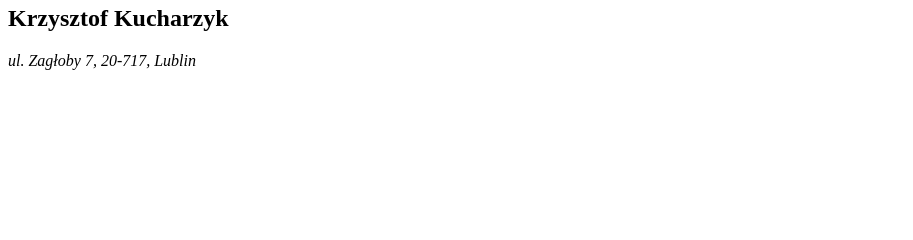
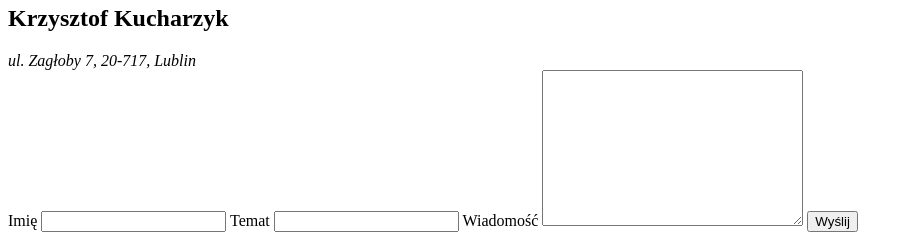
Before and after one commit to krzysztofkucharzyk/html-prosta-strona, a plain HTML site: page index.html in a window 1280 px wide. Shown: the part 1545-1785 px from the top of the page, without its empty margins (0-913 px from the left). Before the commit the page ends 1623 px from the top, so only its background shows below. Drawn offline with Linux system fonts and the light colour scheme.

Commit message:
Ostateczne

```diff
--- a/index.html
+++ b/index.html
@@ -50,6 +50,15 @@
     <section id="contact">
         <h1>Krzysztof Kucharzyk</h1>
         <address>ul. Zagłoby 7, 20-717, Lublin</address>
+        <form>
+            <label>Imię</label>
+            <input type="text" name="Imię">
+            <label>Temat</label>
+            <input type="text" name="Temat">
+            <label>Wiadomość</label>
+            <textarea name="Wiadomość" cols="30" rows="10"></textarea>
+            <input type="submit" value="Wyślij">
+        </form>
     </section>
 
 
```
